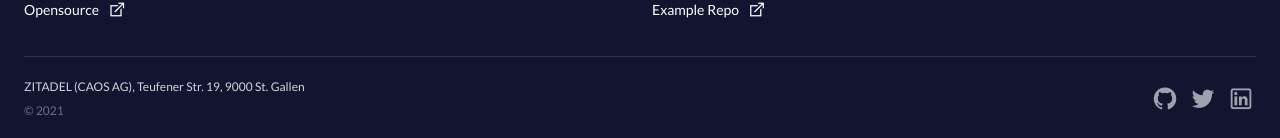
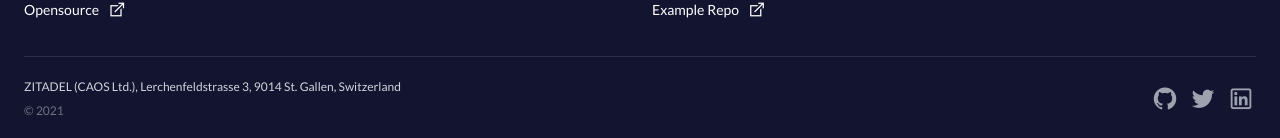
Before and after one commit to zitadel/zitadel-nextjs-b2b, a Next.js app: page / in a window 1280 px wide. Shown: the part 659-797 px from the top of the page. Built offline with nearby package versions, Linux system fonts and the light colour scheme; no server answers; what tailwindcss-filters would draw is missing.

Commit message:
update address

```diff
--- a/components/Footer.tsx
+++ b/components/Footer.tsx
@@ -50,9 +50,9 @@ const Footer = () => {
             <div className="flex-1">
               <p className="text-gray-600 dark:text-gray-300 text-center md:text-left mb-2">
                 <a className="hover:text-pink-600" href="https://zitadel.com">
-                  ZITADEL (CAOS AG)
+                  ZITADEL (CAOS Ltd.)
                 </a>
-                , Teufener Str. 19, 9000 St. Gallen
+                , Lerchenfeldstrasse 3, 9014 St. Gallen, Switzerland
               </p>
               <span className="text-gray-500 md:mr-6">© 2021</span>
             </div>
```
